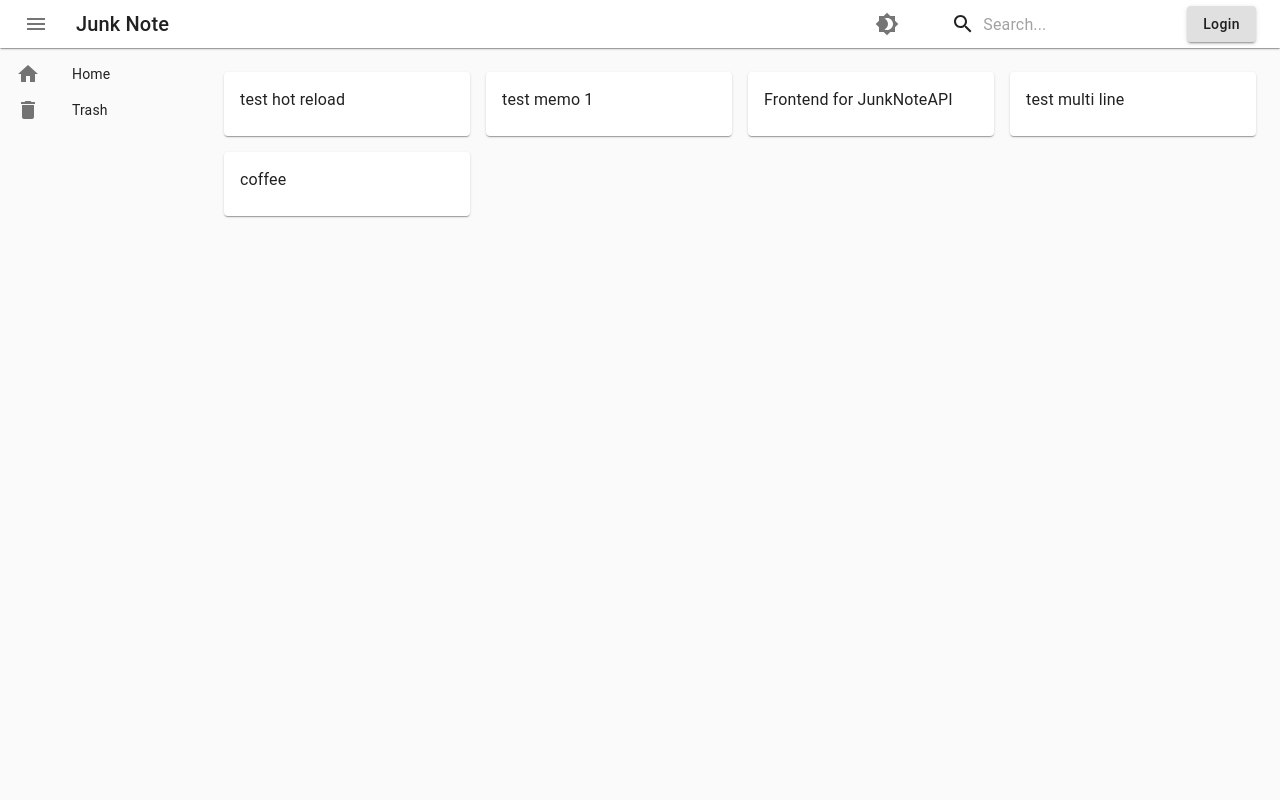
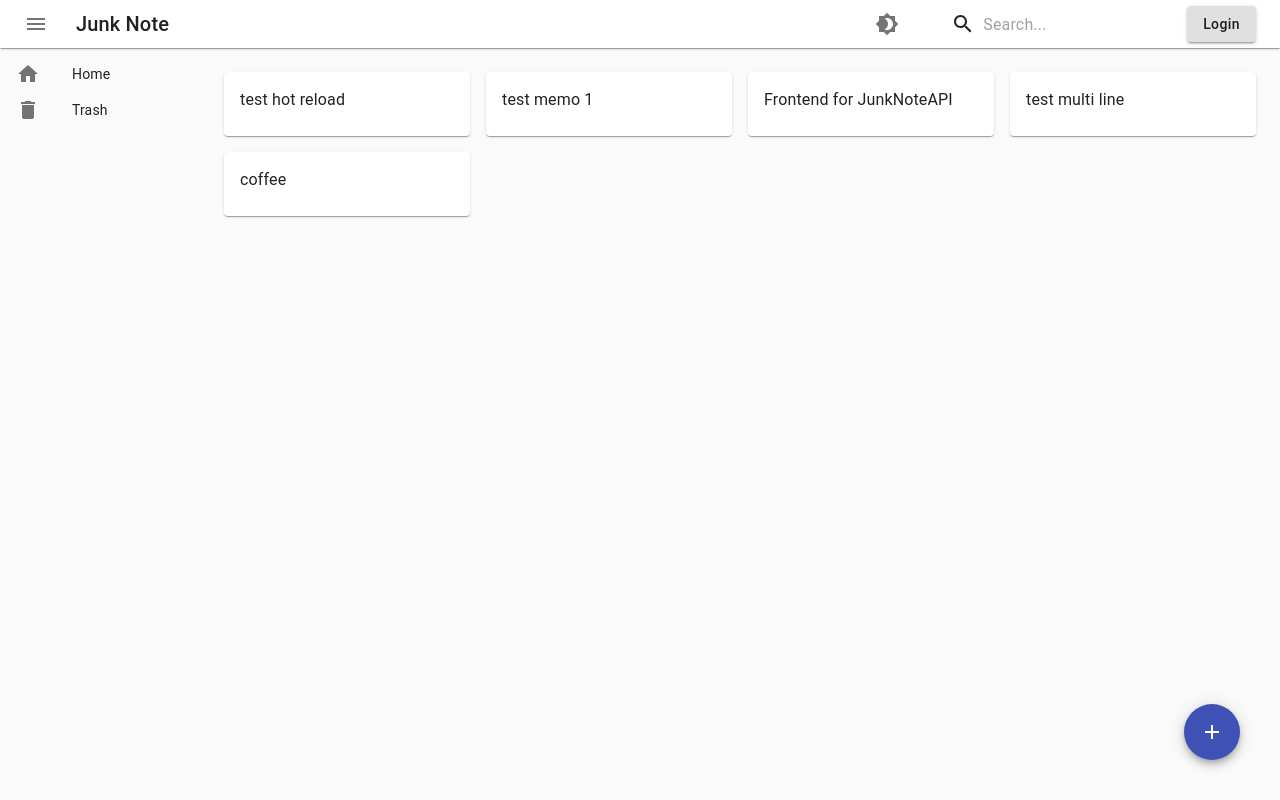
Before and after one commit to shin-hama/JunkNote, a React (Create React App) app: page / in a window 1280 px wide. Built offline with nearby package versions, Linux system fonts and the light colour scheme.

Commit message:
FEAT: Create

```diff
--- /dev/null
+++ b/src/components/AddButton.tsx
@@ -0,0 +1,28 @@
+import React from 'react'
+import { makeStyles, Theme, createStyles } from '@material-ui/core/styles'
+import Fab from '@material-ui/core/Fab'
+import AddIcon from '@material-ui/icons/Add'
+
+const useStyles = makeStyles((theme: Theme) =>
+  createStyles({
+    root: {
+      position: 'absolute',
+      bottom: theme.spacing(5),
+      right: theme.spacing(5),
+    },
+  })
+)
+
+function AddButton() {
+  const classes = useStyles()
+
+  return (
+    <div className={classes.root}>
+      <Fab color="primary" aria-label="add">
+        <AddIcon />
+      </Fab>
+    </div>
+  )
+}
+
+export default AddButton
--- a/src/components/App.tsx
+++ b/src/components/App.tsx
@@ -5,6 +5,7 @@
 import Grid from '@material-ui/core/Grid'
 
 import { DRAWER_WIDTH } from '../constants'
+import AddButton from './AddButton'
 import Header from './Header'
 import LeftDrawer from './LeftDrawer'
 import MemoCard from './MemoCard'
@@ -68,6 +69,7 @@
           ))}
         </Grid>
       </Container>
+      <AddButton />
     </div>
   )
 }
```
